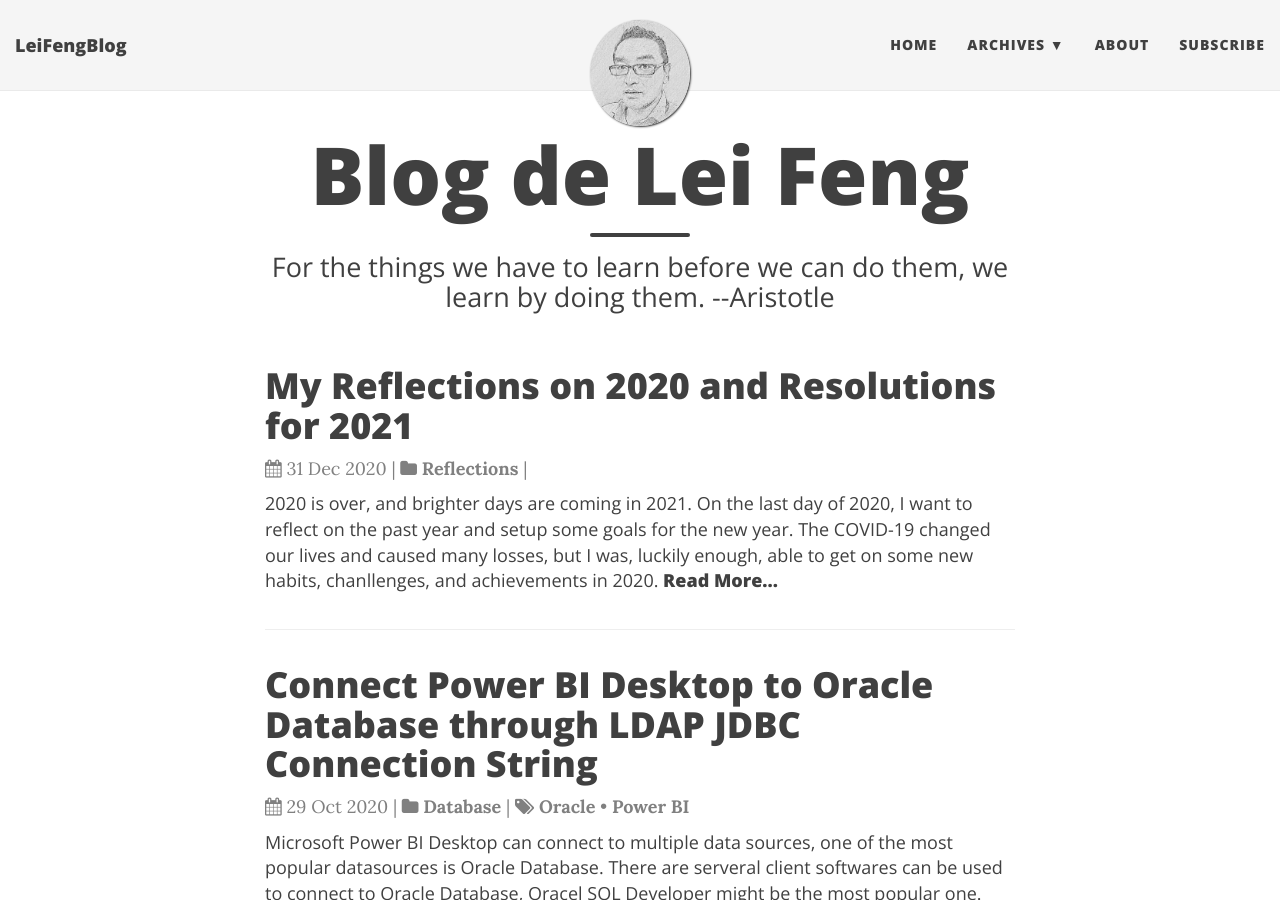
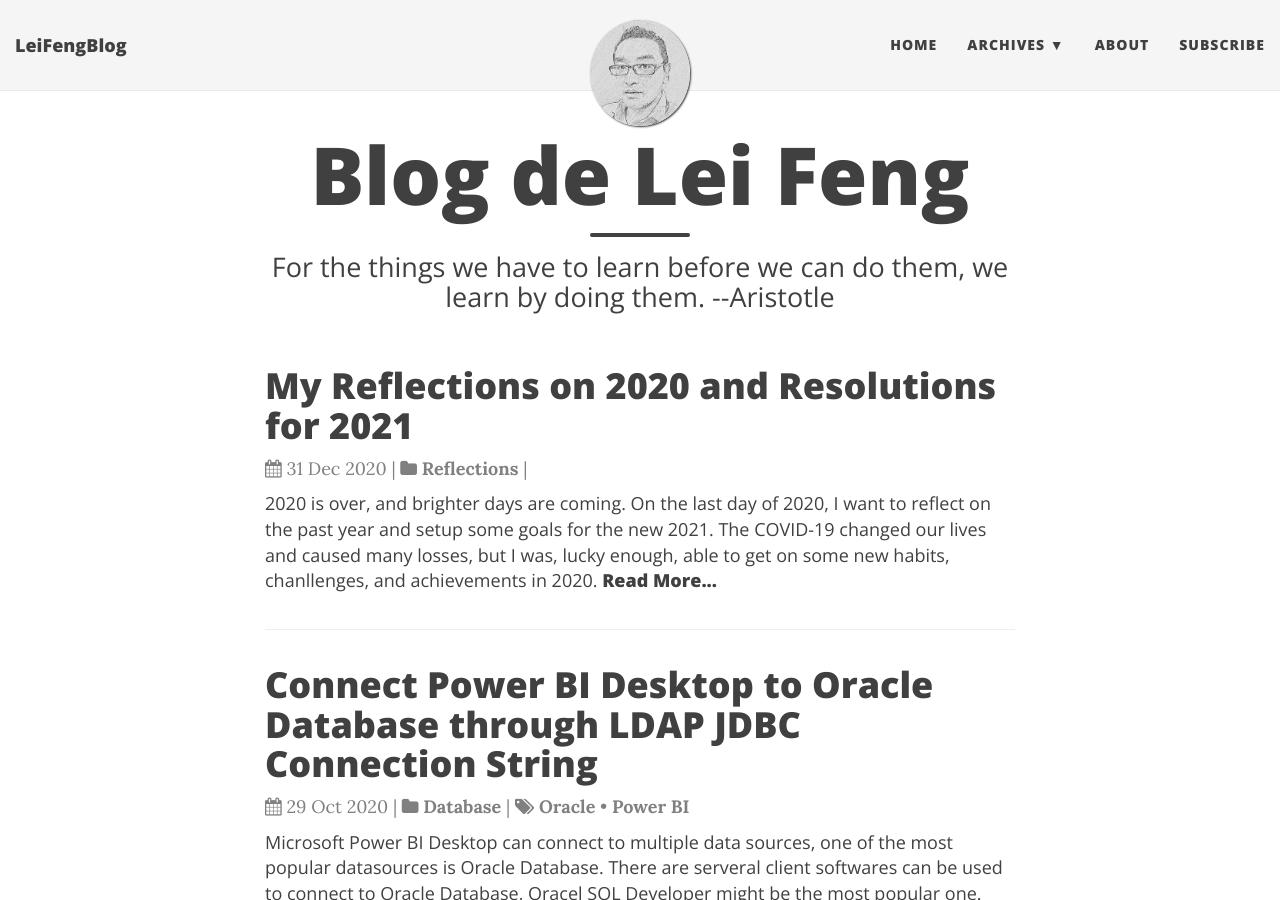
Before and after one commit to stonefl/stonefl.github.io, a Jekyll site: the page built from index.html, in a window 1280 px wide and 900 px high. Built offline with Jekyll 4.4.1, drawn with Linux system fonts in a browser that asks for light colours; nearby versions of some CDN libraries; the list of posts is cut into pages by our own code; comment, search, counter and statistics services are not loaded.

Commit message:
Create 2020-12-31-my-reflections-on-2020-and-resolutions-for-2021.md

```diff
--- a/_posts/2020-12-31-my-reflections-on-2020-and-resolutions-for-2021.md
+++ b/_posts/2020-12-31-my-reflections-on-2020-and-resolutions-for-2021.md
@@ -7,7 +7,7 @@ categories:
   - Reflections
 thumbnail: /img/post/bye-2020.jpg
 ---
-2020 is over, and brighter days are coming in 2021. On the last day of 2020, I want to reflect on the past year and setup some goals for the new year. The COVID-19 changed our lives and caused many losses, but I was, luckily enough, able to get on some new habits, chanllenges, and achievements in 2020.
+2020 is over, and brighter days are coming. On the last day of 2020, I want to reflect on the past year and setup some goals for the new 2021. The COVID-19 changed our lives and caused many losses, but I was, lucky enough, able to get on some new habits, chanllenges, and achievements in 2020.
 
 <!--more-->
 
```
